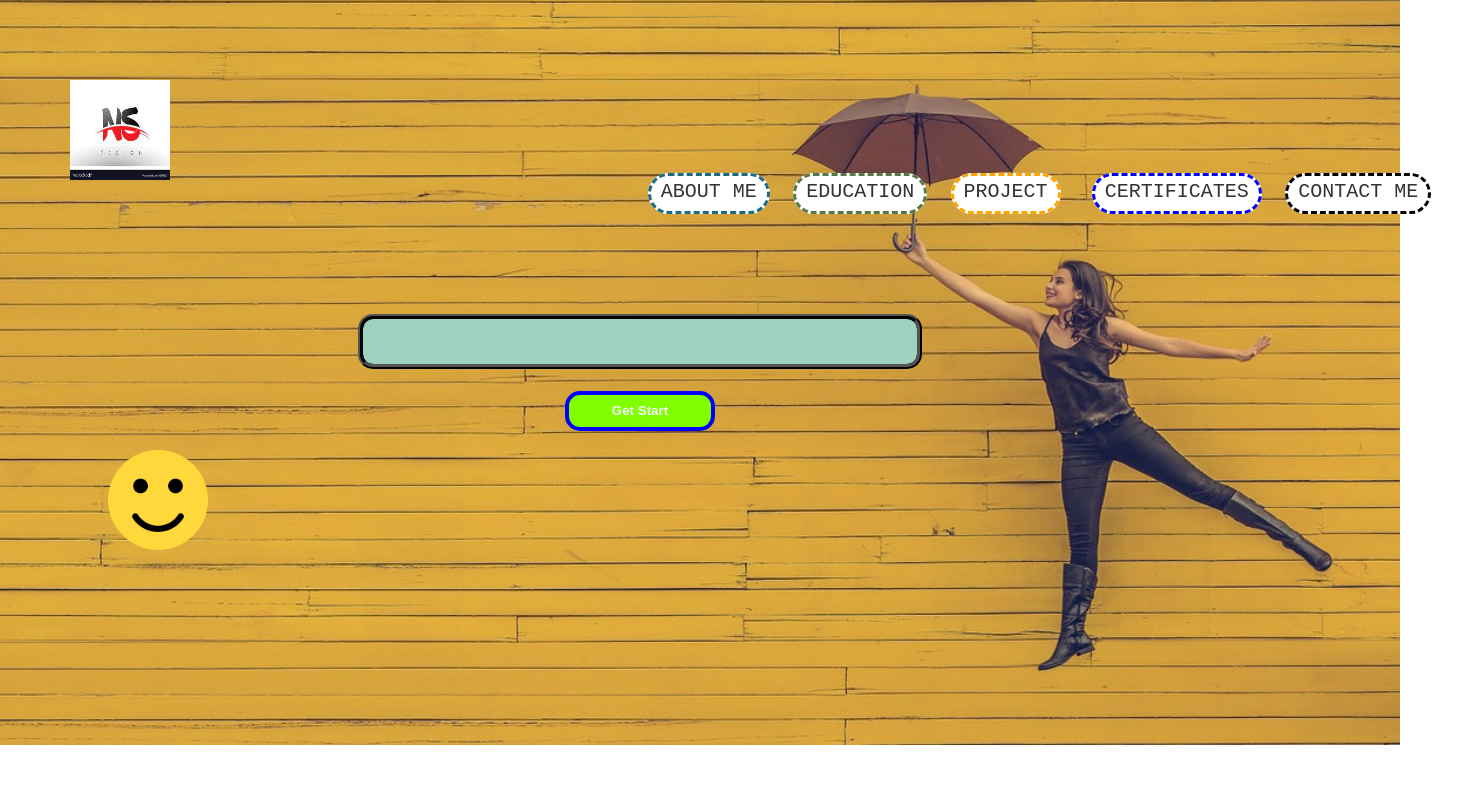
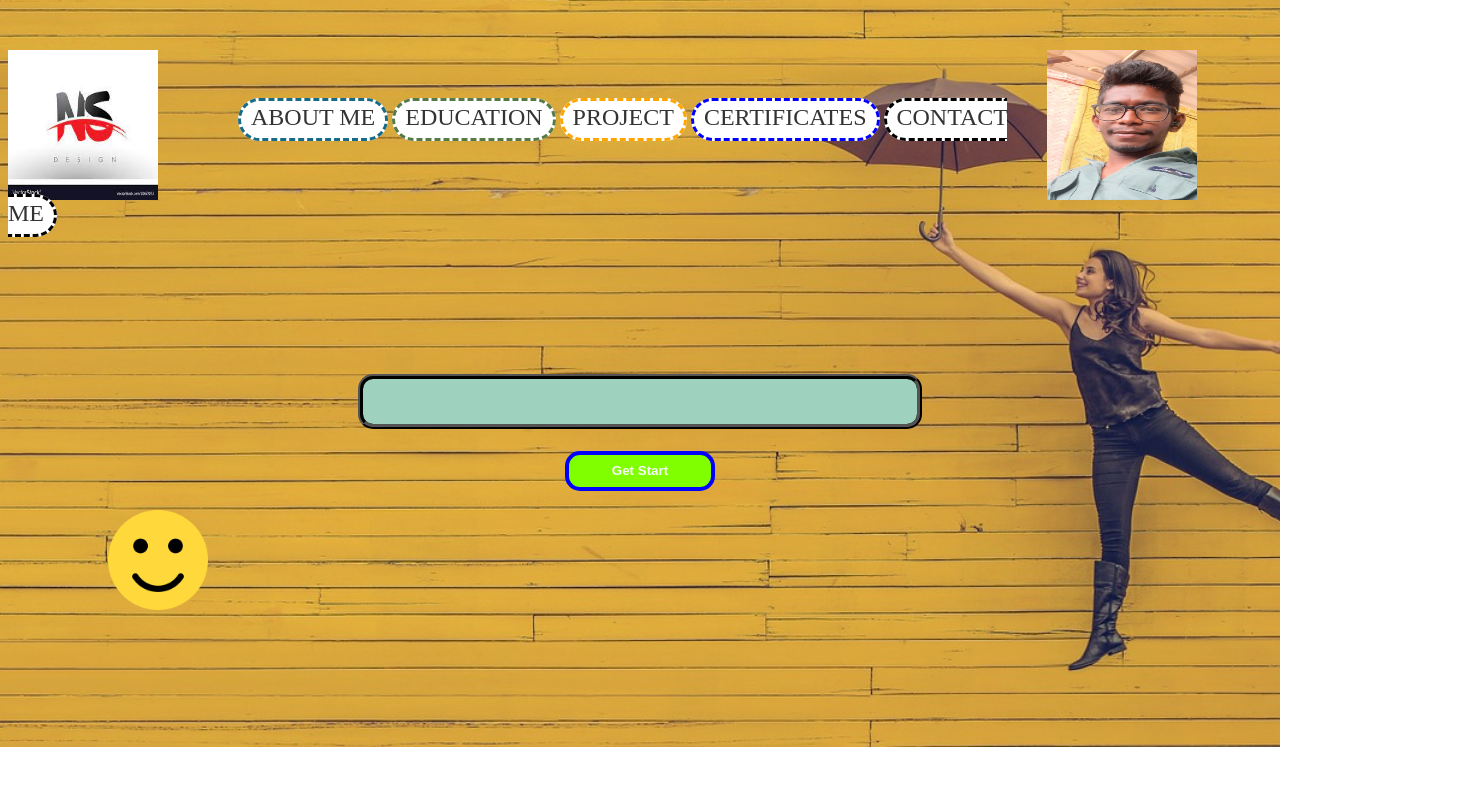
Before and after one commit to Bademala-Nikhil/html-cs, a plain HTML site: page index.html in a window 1280 px wide. Shown: the whole page, 1478 px wide, since content can reach past the window. Drawn offline with Linux system fonts and the light colour scheme.

Commit message:
Add files via upload

```diff
--- a/index.html
+++ b/index.html
@@ -88,9 +88,9 @@
 
       }
       body{
-        background-size: 1500px;
+        background-size: 1540px;
         background-repeat: no-repeat;
-        background-position-y: -275px;
+        background-position-y: -300px;
         background-position-x: -100px;
 
 
@@ -107,18 +107,16 @@
 
 
 
-<pre>
 
 
-        <img align="middle" src="nslogo.jpg" height="100pxs" width="100pxs" alt="hi hello">
+         <img align="right" style="padding-right: 75px;" src="20230314_140815.jpg" alt="" height="150px" width="150px">
+        <img align="middle" src="nslogo.jpg" height="150pxs" width="150pxs" alt="hi hello">&nbsp;&nbsp;&nbsp;&nbsp;&nbsp;&nbsp;&nbsp;&nbsp;&nbsp;&nbsp;&nbsp;&nbsp;&nbsp;&nbsp;&nbsp;&nbsp;&nbsp;&nbsp;&nbsp;
                                                                                   <a class="aboutme" href="myprofile.html"><font color="white" size="5">ABOUT ME</font></a>   <a class="education"href="educationDetails.html"><font color="white" size="5">EDUCATION</font></a>   <a class="project"href="project.html"><font color="white" size="5">PROJECT</font></a>    <a class="certificates"href="certificates.html"><font color="white" size="5">CERTIFICATES</font></a>   <a class="contact"href="contactme.html"><font color="white" size="5">CONTACT ME</font></a>
 
 
 
 
-
-
-</pre>
+<br><br><br><br><br><br><br><br>
 <h1><center style="color: rgb(179, 137, 22);"><marquee behavior="" direction="right">
 <span style="color: red;">WELCOME</span>&nbsp;
 <span style="color: yellow;">TO</span>&nbsp;
@@ -130,5 +128,6 @@
 <img align="left" style="padding-left:100px;"src="smile.png" alt="" height="100px" width="100px">
 
 
+
 </body>
 </html>
```
Also changed, not shown: 20230314_140815.jpg (added).
